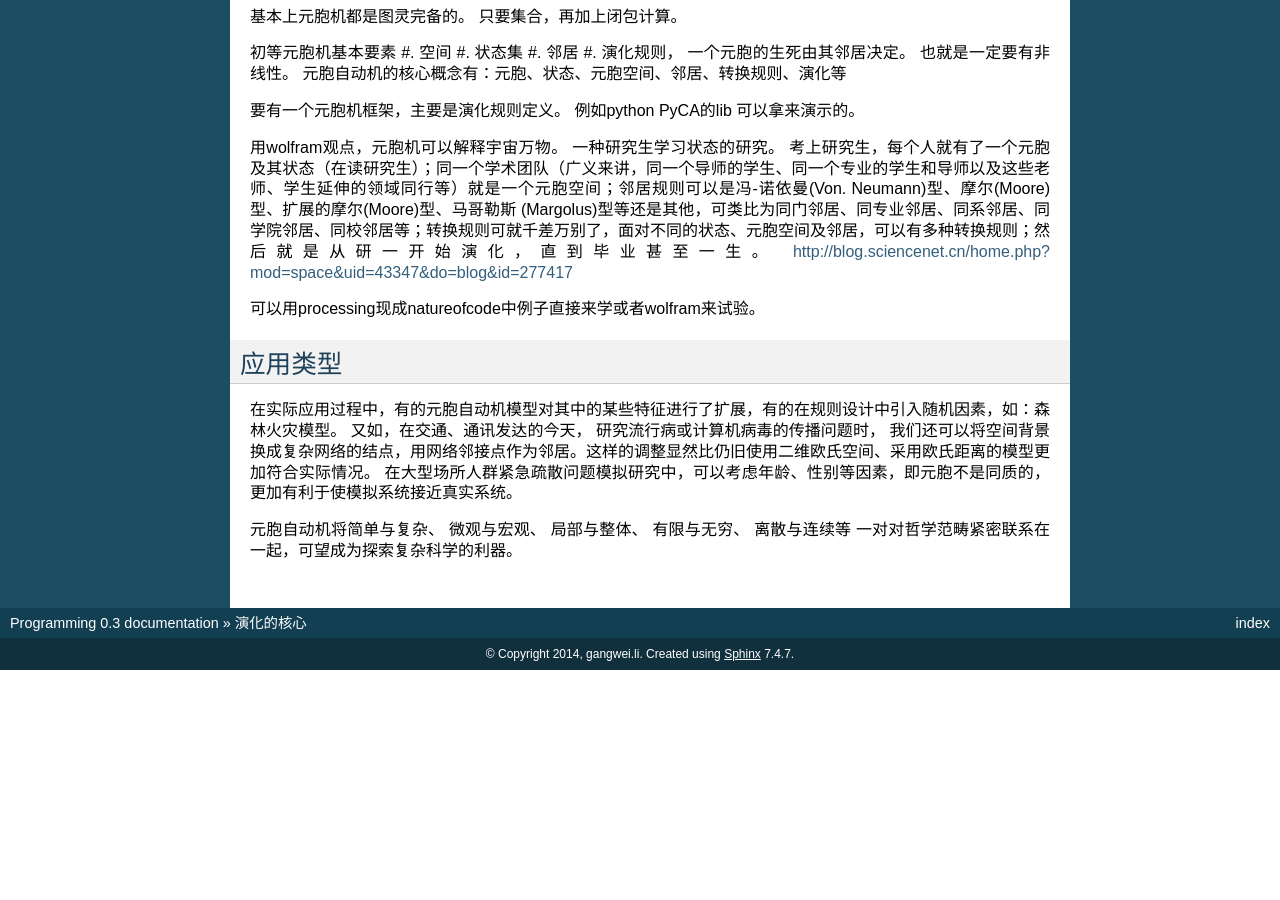
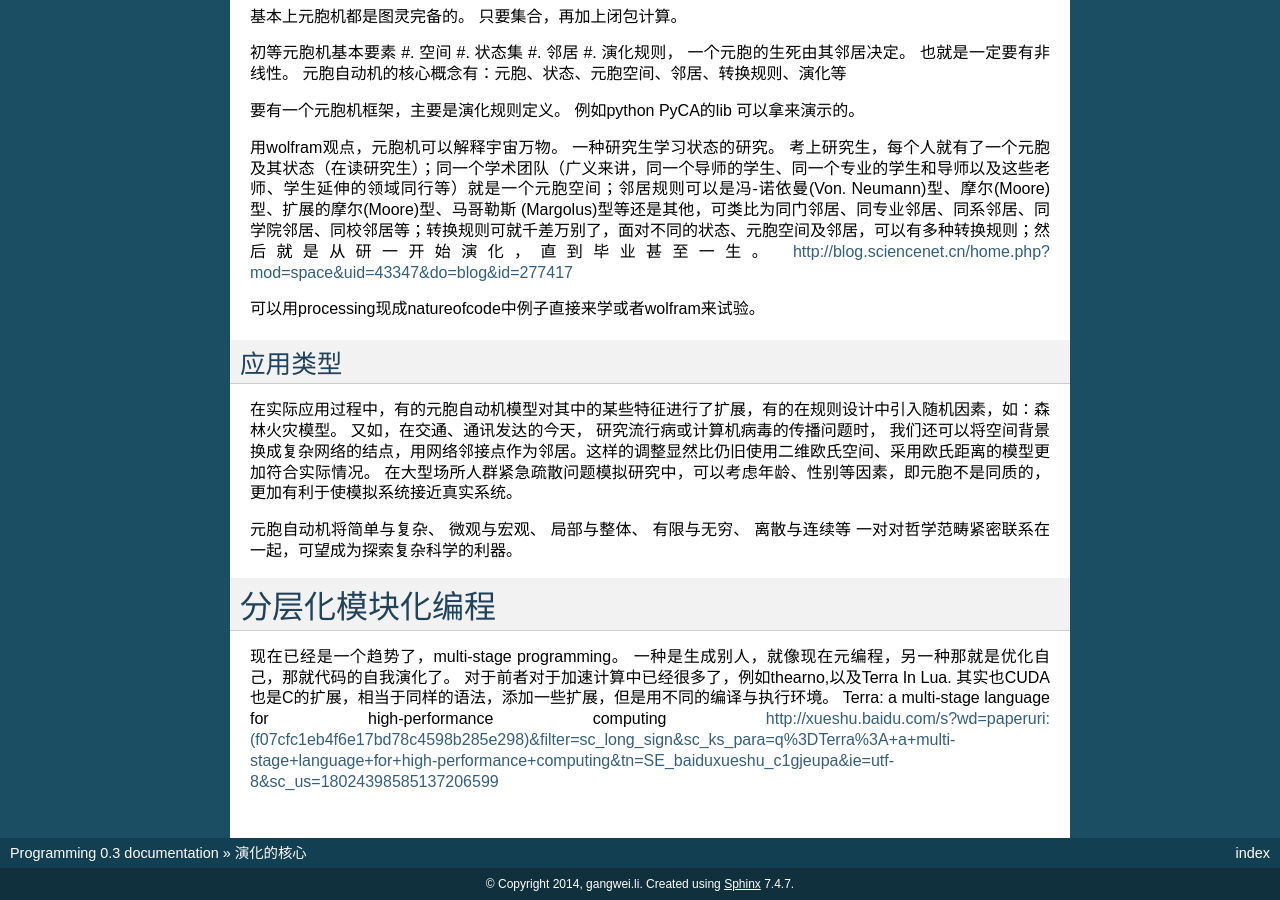
Before and after one commit to gwli/Programming, a Sphinx documentation site: the page built from source/content/Stage_3/languageEvolve.rst, in a window 1280 px wide and 900 px high, scrolled down 2535 px. Built offline with Sphinx 7.4.7, drawn with Linux system fonts in a browser that asks for light colours; before the commit the page ends 3205 px from its top, so only the background shows below that.

Commit message:
分层模块化

```diff
--- a/source/content/Stage_3/languageEvolve.rst
+++ b/source/content/Stage_3/languageEvolve.rst
@@ -140,3 +140,12 @@ http://blog.sciencenet.cn/home.php?mod=space&uid=43347&do=blog&id=277417
 
 元胞自动机将简单与复杂、 微观与宏观、 局部与整体、 有限与无穷、 离散与连续等
 一对对哲学范畴紧密联系在一起，可望成为探索复杂科学的利器。
+
+分层化模块化编程
+================
+
+现在已经是一个趋势了，multi-stage programming。 一种是生成别人，就像现在元编程，另一种那就是优化自己，那就代码的自我演化了。
+对于前者对于加速计算中已经很多了，例如thearno,以及Terra In Lua.
+其实也CUDA也是C的扩展，相当于同样的语法，添加一些扩展，但是用不同的编译与执行环境。
+Terra: a multi-stage language for high-performance computing
+http://xueshu.baidu.com/s?wd=paperuri:(f07cfc1eb4f6e17bd78c4598b285e298)&filter=sc_long_sign&sc_ks_para=q%3DTerra%3A+a+multi-stage+language+for+high-performance+computing&tn=SE_baiduxueshu_c1gjeupa&ie=utf-8&sc_us=18024398585137206599
```
